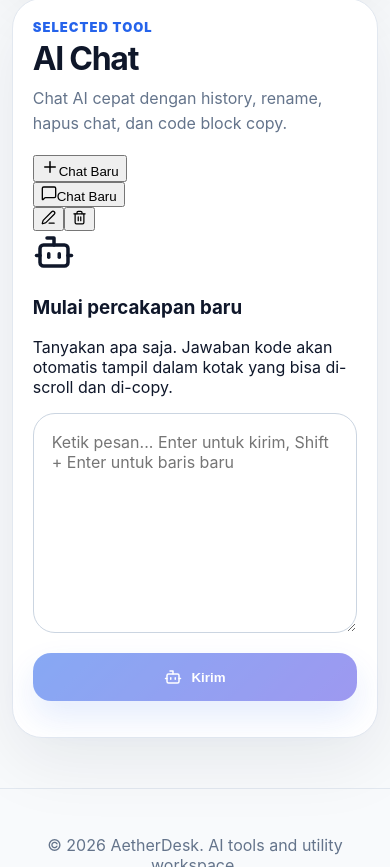
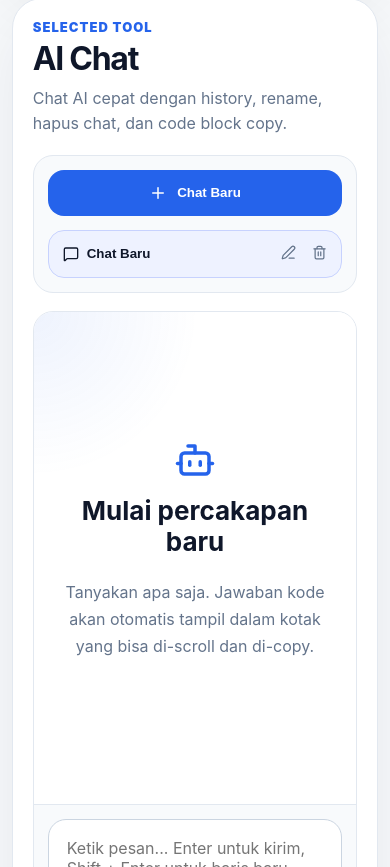
Before and after one commit to coin7star/aetherdesk, a React (Vite) app: page / in a window 390 px wide. Shown: the part 2437-3304 px from the top of the page. Built offline with nearby package versions, Linux system fonts and the light colour scheme.

Commit message:
Update style.css

```diff
--- a/src/style.css
+++ b/src/style.css
@@ -681,3 +681,320 @@ input[type="range"] {
     grid-template-columns: 1fr;
   }
 }
+
+.chatGPTLayout {
+  display: grid;
+  grid-template-columns: 270px 1fr;
+  gap: 18px;
+  min-height: 680px;
+}
+
+.chatHistory {
+  border: 1px solid #e2e8f0;
+  border-radius: 24px;
+  background: #f8fafc;
+  padding: 14px;
+  height: 680px;
+  overflow-y: auto;
+}
+
+.newChatBtn {
+  width: 100%;
+  border: 0;
+  border-radius: 16px;
+  padding: 14px;
+  background: #2563eb;
+  color: white;
+  font-weight: 900;
+  cursor: pointer;
+  display: flex;
+  align-items: center;
+  justify-content: center;
+  gap: 10px;
+}
+
+.chatList {
+  display: grid;
+  gap: 8px;
+  margin-top: 14px;
+}
+
+.chatItem {
+  display: grid;
+  grid-template-columns: 1fr auto;
+  align-items: center;
+  gap: 8px;
+  padding: 8px;
+  border-radius: 16px;
+  background: white;
+  border: 1px solid #e2e8f0;
+}
+
+.chatItem.active {
+  background: #eef2ff;
+  border-color: #c7d2fe;
+}
+
+.chatTitleBtn {
+  min-width: 0;
+  border: 0;
+  background: transparent;
+  color: #0f172a;
+  font-weight: 800;
+  cursor: pointer;
+  display: flex;
+  align-items: center;
+  gap: 8px;
+  text-align: left;
+}
+
+.chatTitleBtn span {
+  overflow: hidden;
+  white-space: nowrap;
+  text-overflow: ellipsis;
+}
+
+.chatActions {
+  display: flex;
+  gap: 4px;
+}
+
+.chatActions button {
+  border: 0;
+  background: transparent;
+  color: #64748b;
+  cursor: pointer;
+  padding: 6px;
+  border-radius: 10px;
+}
+
+.chatActions button:hover {
+  background: white;
+  color: #2563eb;
+}
+
+.chatMain {
+  display: grid;
+  grid-template-rows: 1fr auto;
+  border: 1px solid #e2e8f0;
+  border-radius: 24px;
+  background: #ffffff;
+  overflow: hidden;
+  min-height: 680px;
+}
+
+.chatMessages {
+  padding: 22px;
+  overflow-y: auto;
+  max-height: 560px;
+  background:
+    radial-gradient(circle at top left, rgba(37, 99, 235, 0.08), transparent 28%),
+    #ffffff;
+}
+
+.emptyChat {
+  height: 100%;
+  min-height: 460px;
+  display: grid;
+  place-items: center;
+  align-content: center;
+  text-align: center;
+  color: #64748b;
+}
+
+.emptyChat svg {
+  color: #2563eb;
+}
+
+.emptyChat h3 {
+  margin: 14px 0 6px;
+  color: #0f172a;
+  font-size: 26px;
+}
+
+.emptyChat p {
+  max-width: 420px;
+  line-height: 1.7;
+}
+
+.messageRow {
+  display: flex;
+  gap: 12px;
+  margin-bottom: 18px;
+}
+
+.messageRow.user {
+  flex-direction: row-reverse;
+}
+
+.messageAvatar {
+  width: 36px;
+  height: 36px;
+  flex: 0 0 36px;
+  border-radius: 14px;
+  display: grid;
+  place-items: center;
+  font-weight: 900;
+  color: white;
+  background: #2563eb;
+}
+
+.messageRow.assistant .messageAvatar {
+  background: #0f172a;
+}
+
+.messageBubble {
+  max-width: min(760px, 82%);
+  padding: 14px 16px;
+  border-radius: 20px;
+  background: #f1f5f9;
+  color: #0f172a;
+  line-height: 1.75;
+}
+
+.messageRow.user .messageBubble {
+  background: #2563eb;
+  color: white;
+}
+
+.messageText {
+  margin: 0 0 12px;
+  white-space: pre-wrap;
+}
+
+.messageText:last-child {
+  margin-bottom: 0;
+}
+
+.codeBlock {
+  margin: 12px 0;
+  border-radius: 18px;
+  overflow: hidden;
+  background: #020617;
+  border: 1px solid #1e293b;
+}
+
+.codeHeader {
+  display: flex;
+  align-items: center;
+  justify-content: space-between;
+  gap: 12px;
+  padding: 10px 12px;
+  background: #111827;
+  color: #cbd5e1;
+  font-size: 13px;
+  font-weight: 900;
+}
+
+.codeHeader button {
+  border: 0;
+  border-radius: 10px;
+  padding: 8px 10px;
+  background: #2563eb;
+  color: white;
+  cursor: pointer;
+  display: inline-flex;
+  align-items: center;
+  gap: 6px;
+  font-weight: 900;
+}
+
+.codeBlock pre {
+  margin: 0;
+  padding: 16px;
+  max-height: 360px;
+  overflow: auto;
+  color: #e5e7eb;
+  font-family: "Fira Code", "JetBrains Mono", Consolas, monospace;
+  font-size: 14px;
+  line-height: 1.7;
+}
+
+.codeBlock code {
+  white-space: pre;
+}
+
+.chatComposer {
+  border-top: 1px solid #e2e8f0;
+  padding: 14px;
+  background: #f8fafc;
+  display: grid;
+  grid-template-columns: 1fr auto;
+  gap: 12px;
+  align-items: end;
+}
+
+.chatComposer textarea {
+  min-height: 58px;
+  max-height: 180px;
+  border-radius: 18px;
+  resize: vertical;
+}
+
+.chatComposer .runBtn {
+  margin: 0;
+  height: 58px;
+}
+
+@media (max-width: 900px) {
+  .chatGPTLayout {
+    grid-template-columns: 1fr;
+    min-height: auto;
+  }
+
+  .chatHistory {
+    height: auto;
+    max-height: 260px;
+  }
+
+  .chatMain {
+    min-height: 620px;
+  }
+
+  .chatMessages {
+    max-height: 500px;
+  }
+
+  .chatComposer {
+    grid-template-columns: 1fr;
+  }
+
+  .chatComposer .runBtn {
+    width: 100%;
+  }
+
+  .messageBubble {
+    max-width: 86%;
+  }
+}
+
+@media (max-width: 520px) {
+  .chatHistory {
+    border-radius: 20px;
+  }
+
+  .chatMain {
+    border-radius: 20px;
+    min-height: 560px;
+  }
+
+  .chatMessages {
+    padding: 16px;
+  }
+
+  .messageBubble {
+    max-width: 88%;
+    font-size: 15px;
+  }
+
+  .messageAvatar {
+    width: 32px;
+    height: 32px;
+    flex-basis: 32px;
+  }
+
+  .codeBlock pre {
+    font-size: 13px;
+    max-height: 280px;
+  }
+}
```
